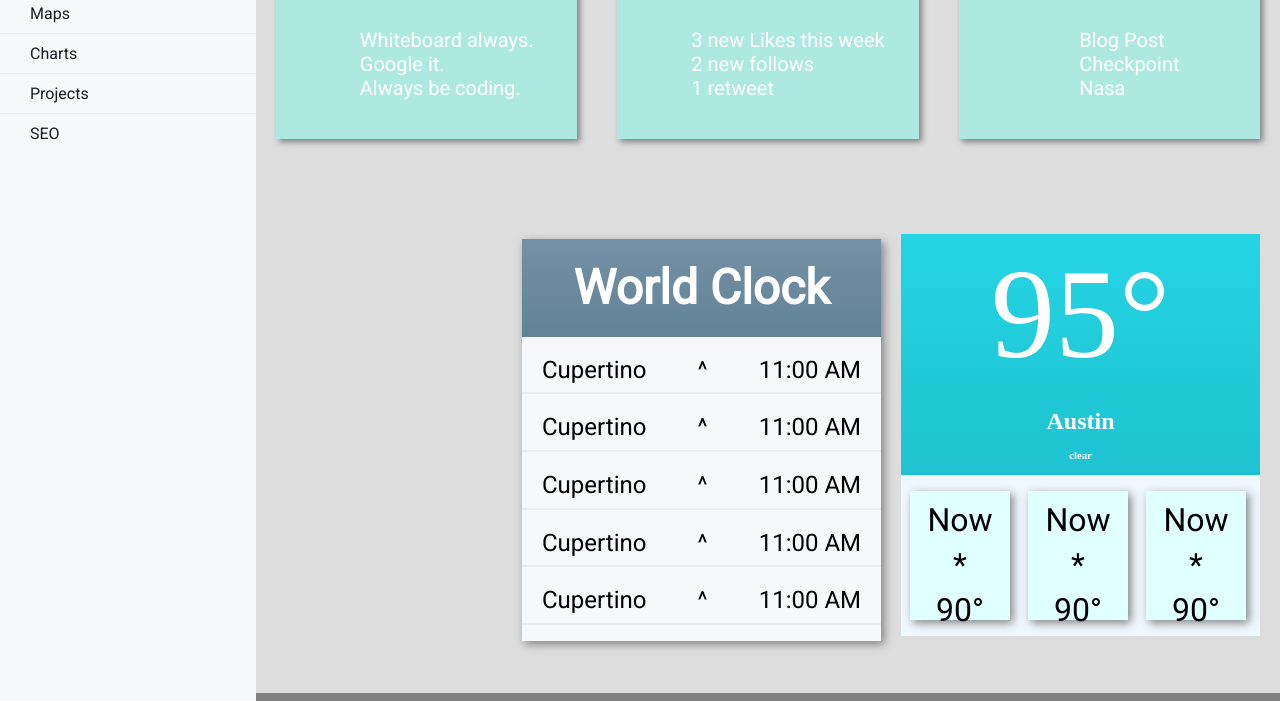
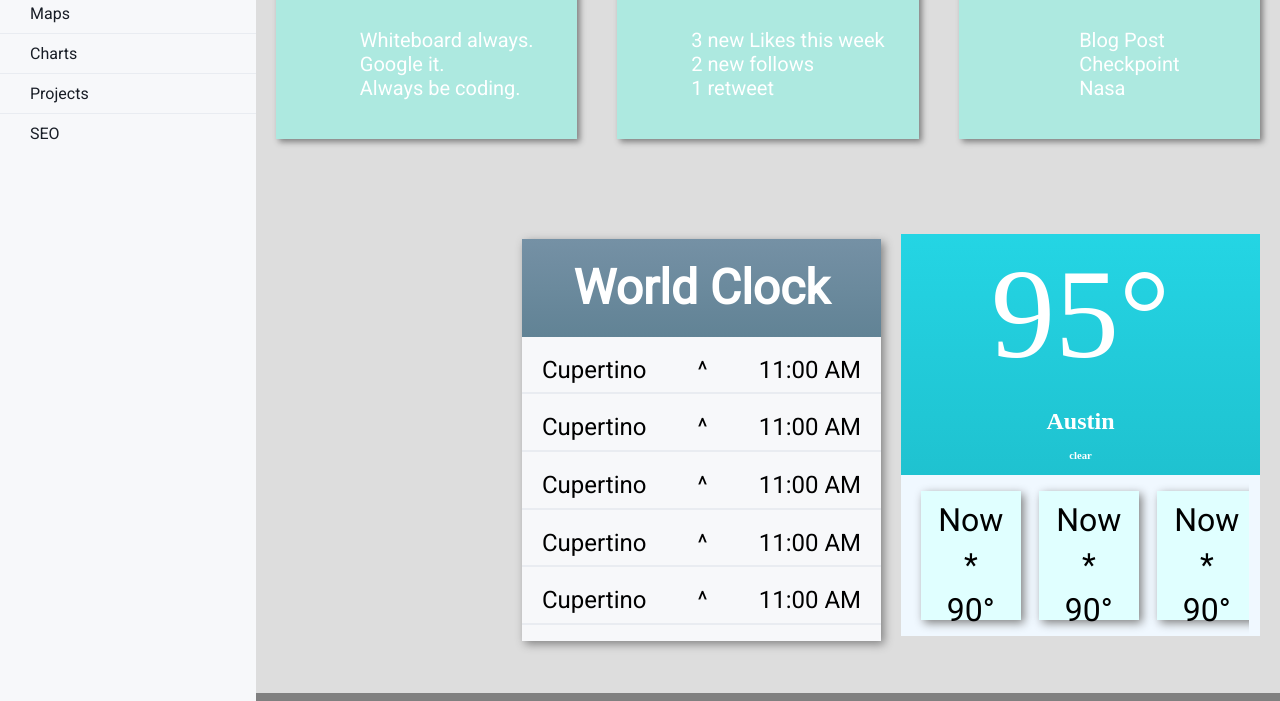
Before and after one commit to pat-white-code/ACA_web101_patrick_white, a plain HTML site: page src/checkpoint-1/checkpoint-1.html in a window 1280 px wide. Shown: the part 470-1171 px from the top of the page. Drawn offline with Linux system fonts and the light colour scheme.

Commit message:
creates padding for weather items, by shrinking weather bottom to width 94%, and giving weather bgcolor of alice blue and align items center

```diff
--- a/src/checkpoint-1/style.css
+++ b/src/checkpoint-1/style.css
@@ -341,10 +341,11 @@ clock-item:nth-of-type(2) {
   margin: 20px;
   height: 500px;
   width: 90%;
-  background-color: #618395;
+  background-color: aliceblue;
   display: flex;
   flex-direction: column;
   color: white;
+  align-items: center;
 }
 
 .weather-top {
@@ -365,7 +366,7 @@ clock-item:nth-of-type(2) {
 }
 
 .weather-bottom {
-  width:100%;
+  width: 94%;
   height:40%;
   background-color: aliceblue;
   display: flex;
```
Also changed, not shown: src/checkpoint-1/checkpoint-1.html (+3 -0 lines).
